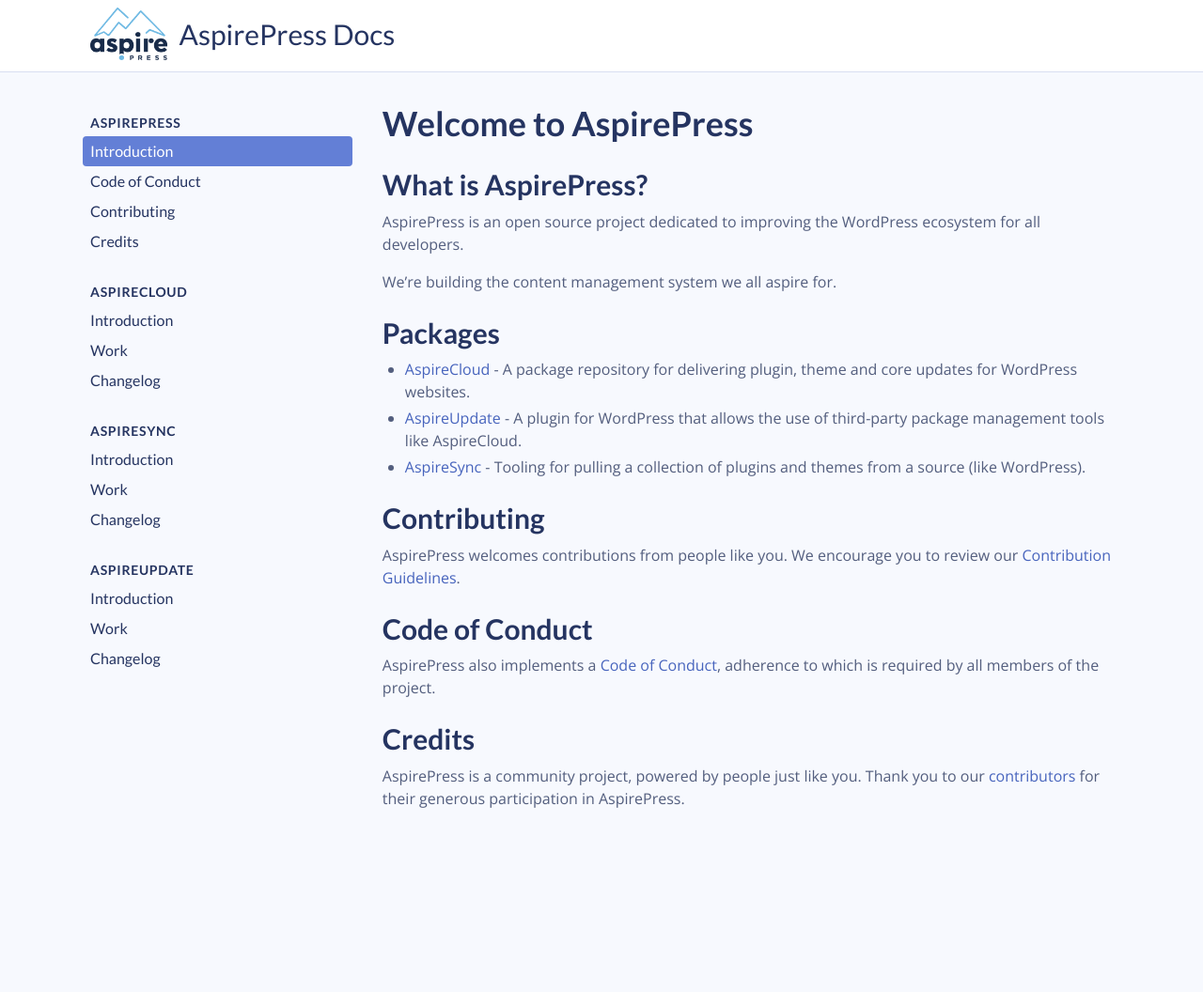
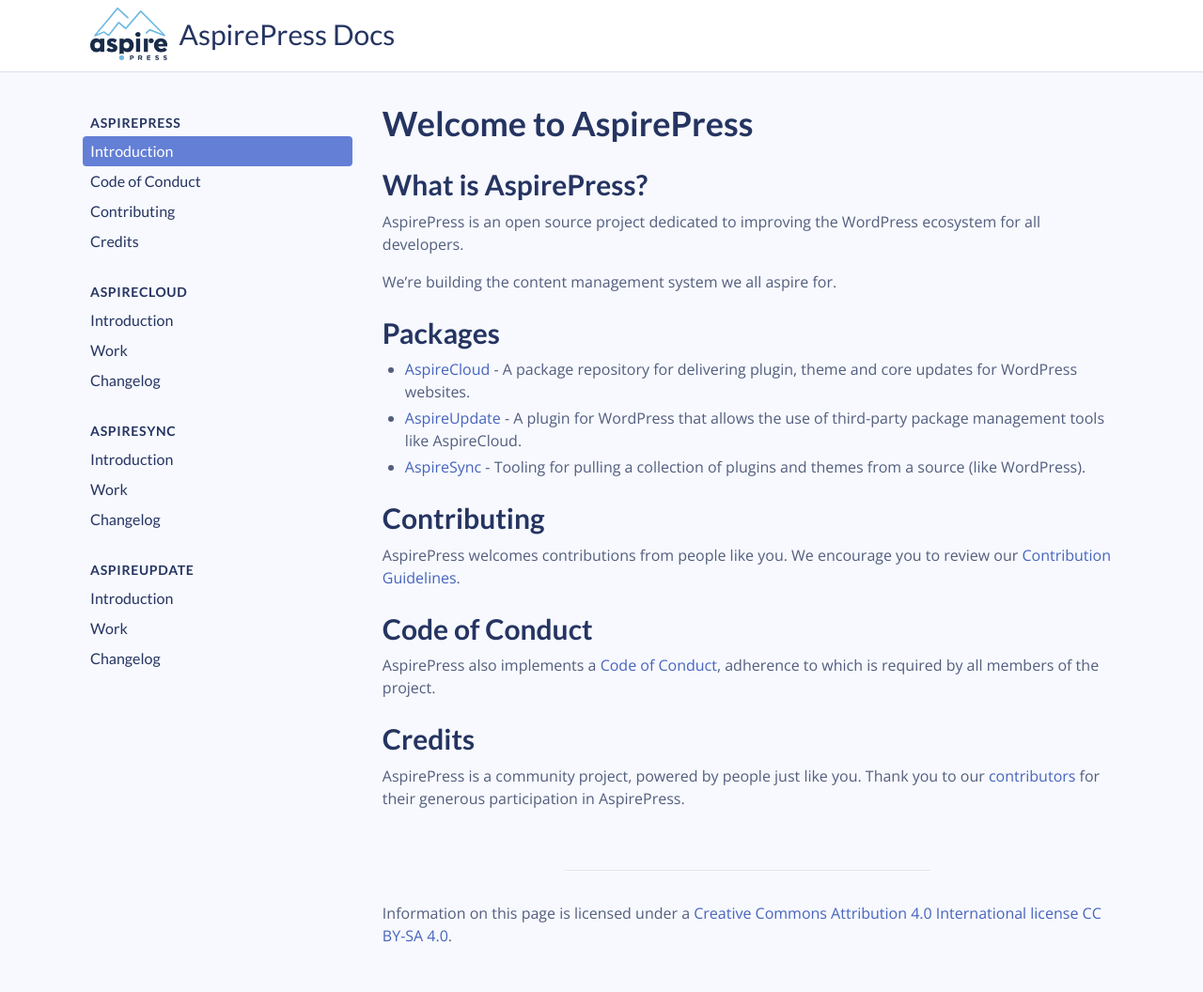
Before and after one commit to aspirepress/documentation, a Jekyll site: the page built from docs/index.md, in a window 1280 px wide. Shown: the whole page at 94% size. Built offline with Jekyll 4.4.1, drawn with Linux system fonts in a browser that asks for light colours; comment, search, counter and statistics services are not loaded; before the commit the page ends 910 px from its top, so only the background shows below that.

Commit message:
Adding cc by sa 4.0 (#49)
* adding CC BY-SA 4.0

Signed-off-by: Amnesty AM <37809410+AmnestyAM@users.noreply.github.com>

* removed a typo

* updated license wording

Signed-off-by: Amnesty AM <37809410+AmnestyAM@users.noreply.github.com>

```diff
--- a/_layouts/default.html
+++ b/_layouts/default.html
@@ -133,7 +133,8 @@
                 {% endunless %}
 
                 {{ content }}
-
+                <hr>
+                <p>Information on this page is licensed under a <a href="https://creativecommons.org/licenses/by-sa/4.0/">Creative Commons Attribution 4.0 International license CC BY-SA 4.0</a>.</p>
                 <h4>
                 {% if page.last_modified_at %}
                    {{ page.last_modified_at | date: "%B %d, %Y" }}
@@ -141,6 +142,7 @@
 
                 {% endif %}
                 </h4>
+
 
             </article>
         </div>
```
